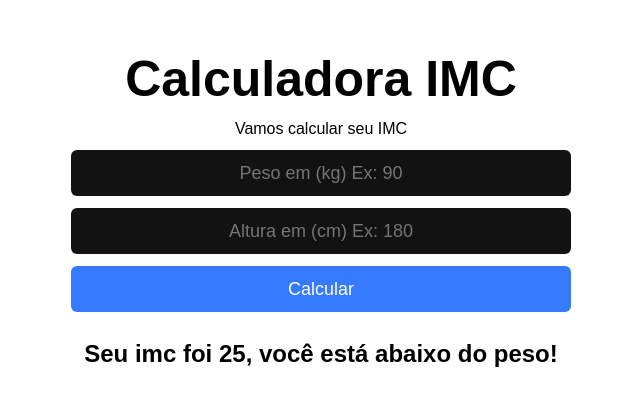
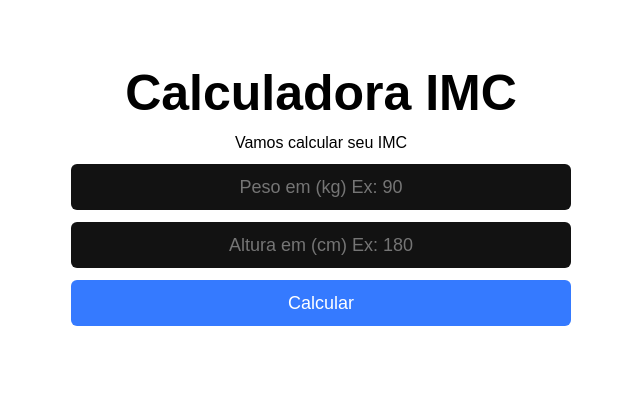
Before and after one commit to ambulcao/calc-imc-react, a React (Create React App) app: page / in a window 1280 px wide. Shown: the part 191-596 px from the top of the page, without its empty margins (319-959 px from the left). Built offline with nearby package versions, Linux system fonts and the light colour scheme.

Commit message:
Creating useState message

```diff
--- a/src/App.js
+++ b/src/App.js
@@ -5,18 +5,20 @@ export default function App(){
   const [peso, setPeso] = useState('');
   const [altura, setAltura] = useState('');
 
+  const [mensagem, setMensagem] = useState('');
+
   function calcularIMC(){
     const alt = altura / 100;
     const imc = peso / (alt * alt);
 
     if(imc < 18.6){
-      alert("Você está abaixo do peso! Seu IMC: " + imc.toFixed(2))
+      setMensagem("Você está abaixo do peso! Seu IMC: " + imc.toFixed(2))
     }else if(imc >= 18.6 && imc < 24.9){
-      alert("Peso ideal! Seu IMC: " + imc.toFixed(2))
+      setMensagem("Peso ideal! Seu IMC: " + imc.toFixed(2))
     }else if(imc >= 24.9 && imc < 34.9){
-      alert("Você está levemente acima do peso! Seu IMC: " + imc.toFixed(2))
+      setMensagem("Você está levemente acima do peso! Seu IMC: " + imc.toFixed(2))
     }else if(imc > 34.9){
-      alert("Cuidado Obesidade! Seu IMC: " + imc.toFixed(2))
+      setMensagem("Cuidado Obesidade! Seu IMC: " + imc.toFixed(2))
     }
   }
 
@@ -43,7 +45,7 @@ export default function App(){
           Calcular
         </button>
       </div>
-      <h2>Seu imc foi 25, você está abaixo do peso!</h2>
+      <h2>{mensagem}</h2>
     </div>
   )
 }
```
